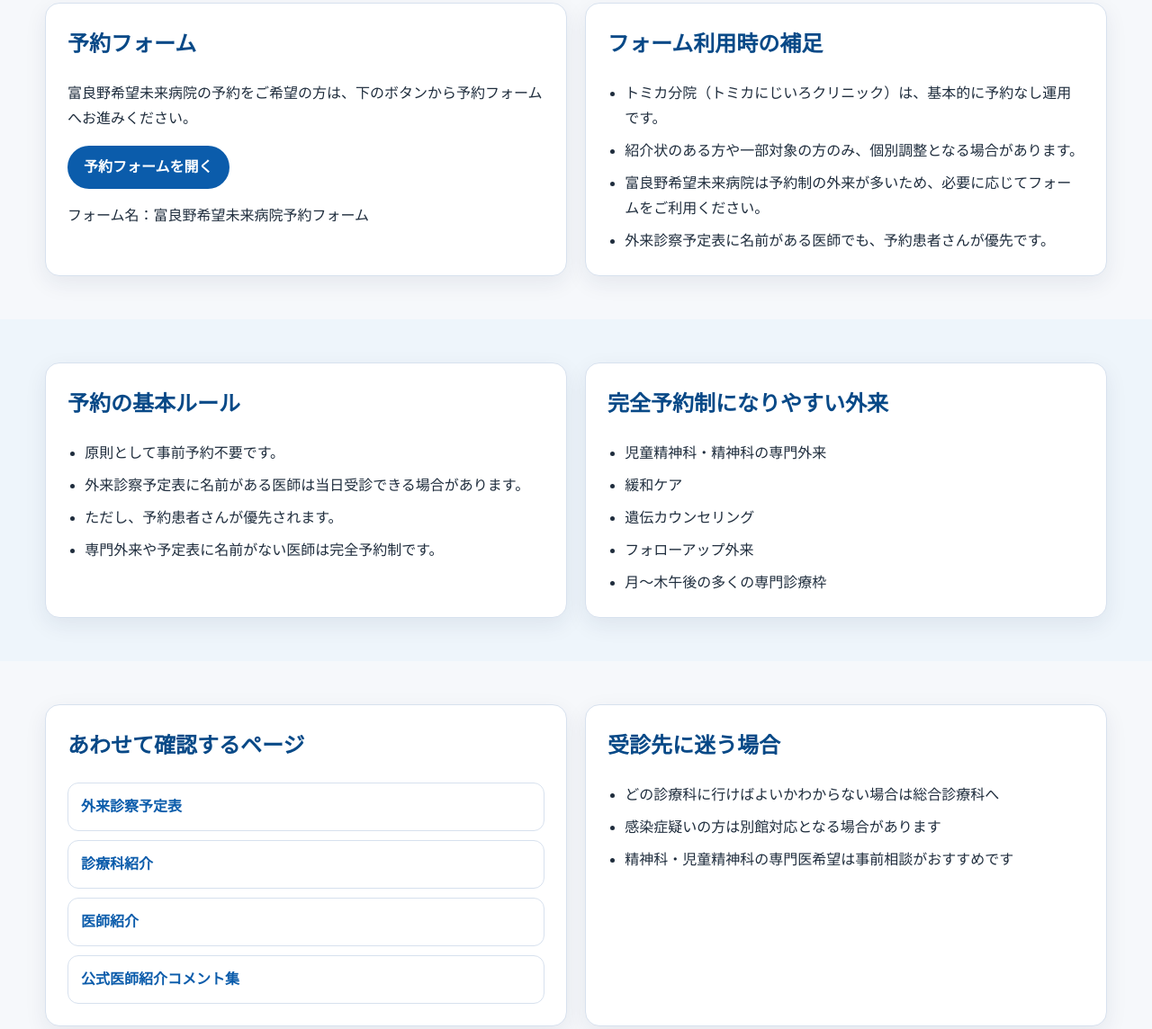
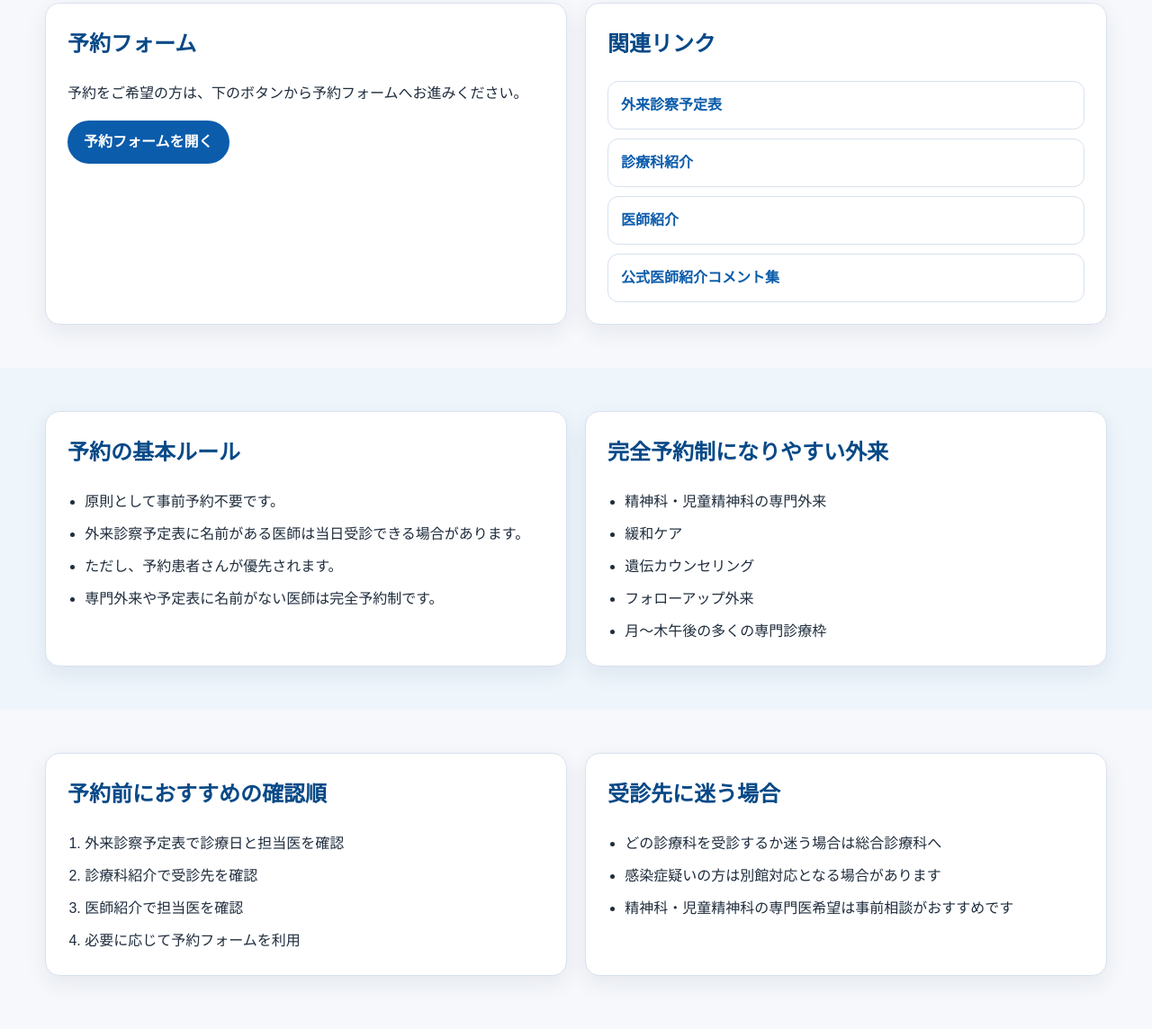
Before and after one commit to totopeko0615-a11y/furano-hospital-site, a plain HTML site: page reservation.html in a window 1280 px wide. Shown: the part 396-1540 px from the top of the page at 90% size. Drawn offline with Linux system fonts and the light colour scheme.

Commit message:
Update reservation.html

```diff
--- a/reservation.html
+++ b/reservation.html
@@ -42,9 +42,9 @@
         <article class="card">
           <h2>予約フォーム</h2>
           <p>
-            富良野希望未来病院の予約をご希望の方は、下のボタンから予約フォームへお進みください。
+            予約をご希望の方は、下のボタンから予約フォームへお進みください。
           </p>
-          <p>
+          <p style="margin-top: 16px;">
             <a
               href="https://docs.google.com/forms/d/e/1FAIpQLSeExIc--O2srrXXBPToLxZVku8YZY6iQyUkYmHUPeajeuKQOw/viewform?usp=header"
               class="btn btn-primary"
@@ -52,18 +52,15 @@
               rel="noopener noreferrer"
             >予約フォームを開く</a>
           </p>
-          <p style="margin-top: 12px;">
-            フォーム名：富良野希望未来病院予約フォーム
-          </p>
         </article>
 
         <article class="card">
-          <h2>フォーム利用時の補足</h2>
-          <ul class="plain-list">
-            <li>トミカ分院（トミカにじいろクリニック）は、基本的に予約なし運用です。</li>
-            <li>紹介状のある方や一部対象の方のみ、個別調整となる場合があります。</li>
-            <li>富良野希望未来病院は予約制の外来が多いため、必要に応じてフォームをご利用ください。</li>
-            <li>外来診察予定表に名前がある医師でも、予約患者さんが優先です。</li>
+          <h2>関連リンク</h2>
+          <ul class="link-list">
+            <li><a href="gairai.html">外来診察予定表</a></li>
+            <li><a href="departments.html">診療科紹介</a></li>
+            <li><a href="doctors.html">医師紹介</a></li>
+            <li><a href="doctor-comments.html">公式医師紹介コメント集</a></li>
           </ul>
         </article>
       </div>
@@ -84,7 +81,7 @@
         <article class="card">
           <h2>完全予約制になりやすい外来</h2>
           <ul class="plain-list">
-            <li>児童精神科・精神科の専門外来</li>
+            <li>精神科・児童精神科の専門外来</li>
             <li>緩和ケア</li>
             <li>遺伝カウンセリング</li>
             <li>フォローアップ外来</li>
@@ -97,19 +94,19 @@
     <section class="section">
       <div class="container card-grid cols-2">
         <article class="card">
-          <h2>あわせて確認するページ</h2>
-          <ul class="link-list">
-            <li><a href="gairai.html">外来診察予定表</a></li>
-            <li><a href="departments.html">診療科紹介</a></li>
-            <li><a href="doctors.html">医師紹介</a></li>
-            <li><a href="doctor-comments.html">公式医師紹介コメント集</a></li>
-          </ul>
+          <h2>予約前におすすめの確認順</h2>
+          <ol class="plain-list">
+            <li>外来診察予定表で診療日と担当医を確認</li>
+            <li>診療科紹介で受診先を確認</li>
+            <li>医師紹介で担当医を確認</li>
+            <li>必要に応じて予約フォームを利用</li>
+          </ol>
         </article>
 
         <article class="card">
           <h2>受診先に迷う場合</h2>
           <ul class="plain-list">
-            <li>どの診療科に行けばよいかわからない場合は総合診療科へ</li>
+            <li>どの診療科を受診するか迷う場合は総合診療科へ</li>
             <li>感染症疑いの方は別館対応となる場合があります</li>
             <li>精神科・児童精神科の専門医希望は事前相談がおすすめです</li>
           </ul>
```
